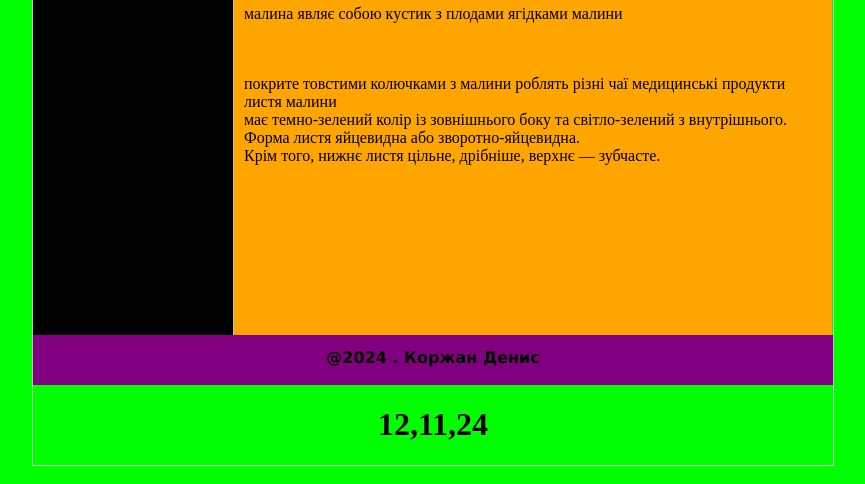
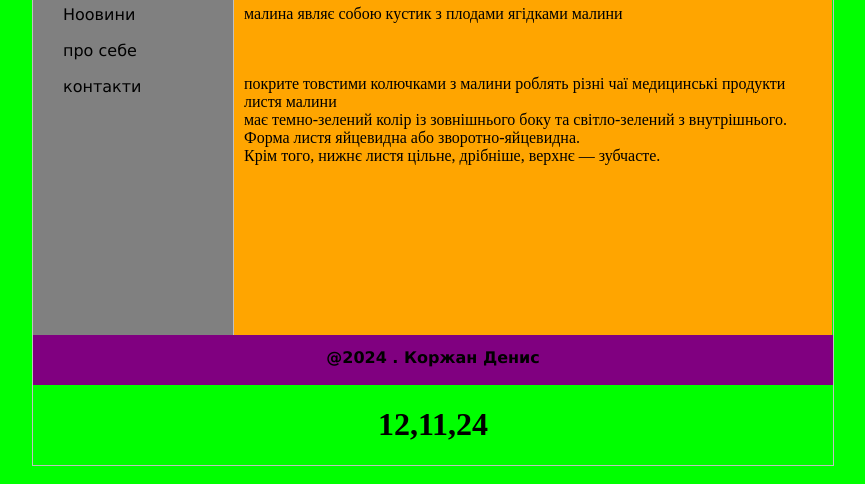
Before and after one commit to nebebeh/sashasapomidori, a plain HTML site: page index.html in a window 1280 px wide. Shown: the part 316-800 px from the top of the page, without its empty margins (207-1072 px from the left). Drawn offline with Linux system fonts and the light colour scheme.

Commit message:
Update style.css

```diff
--- a/style.css
+++ b/style.css
@@ -34,7 +34,7 @@ border:1px solid silver;
 	height:50vh;
 	float:left;
 	padding:10px;
-	background:black;
+	background:GRAY;
 	text-align:center;
 	font-family:Verdana;
 	font-size:16px;
```
